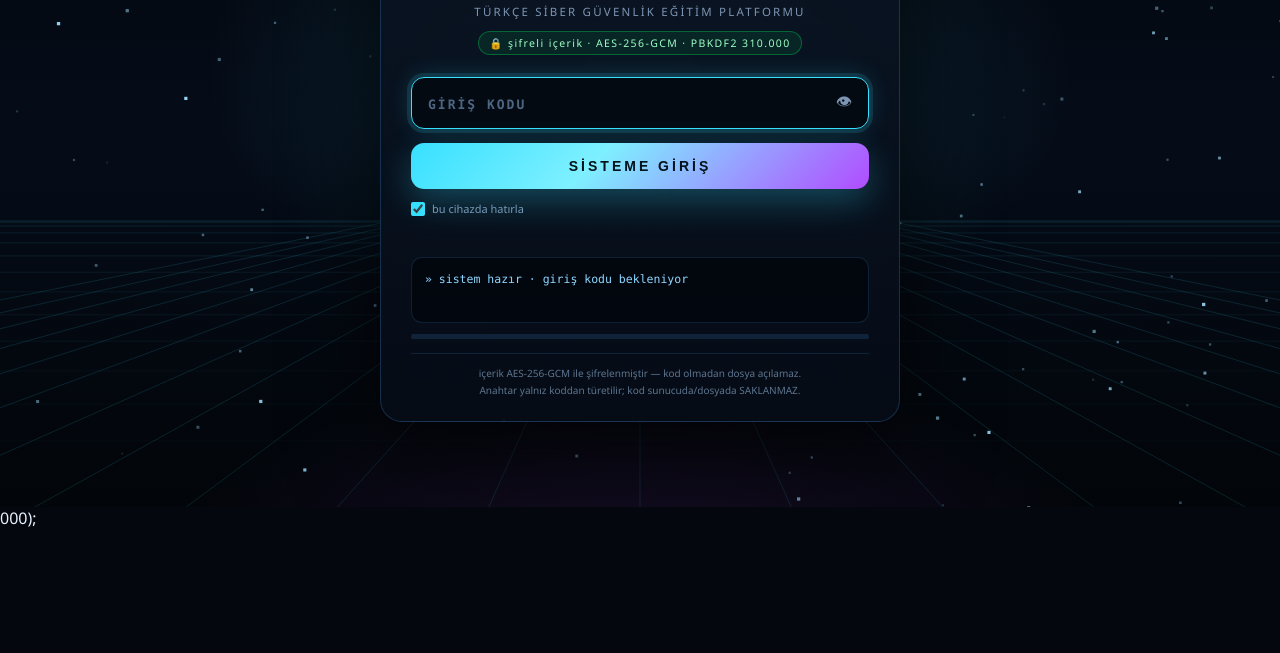
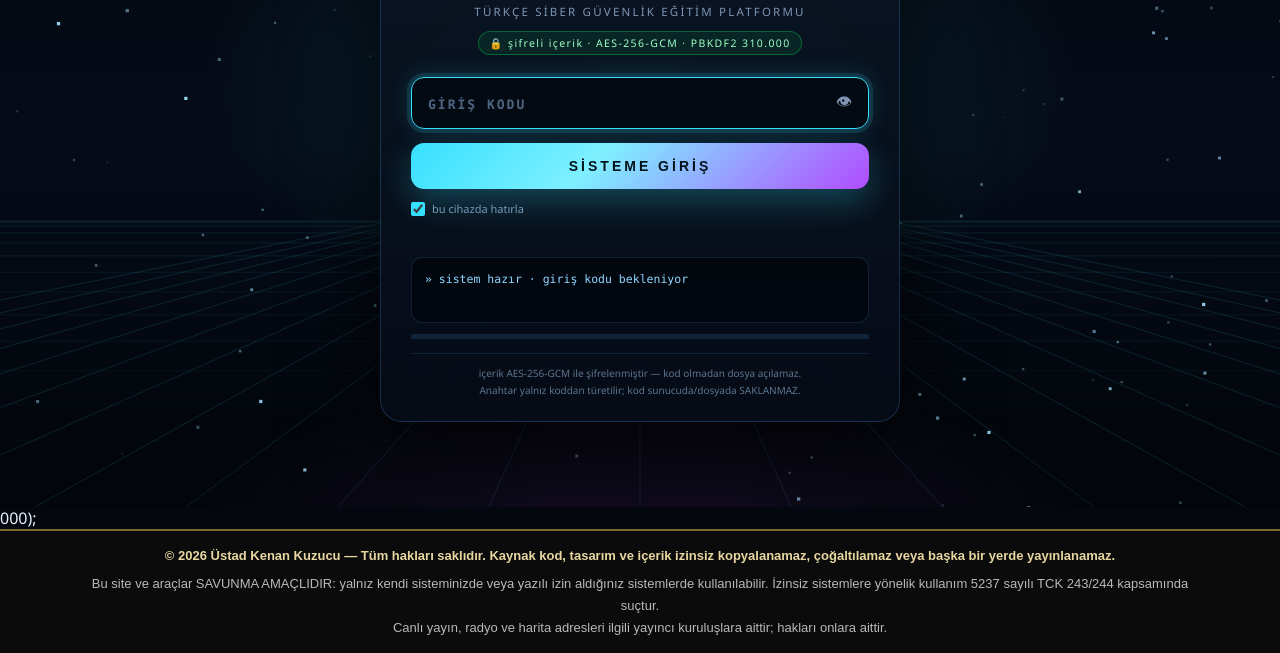
Before and after one commit to kenankuzucu/ustad-siber-egitim, a plain HTML site: page index.html in a window 1280 px wide. Shown: the part 293-946 px from the top of the page. Before the commit the page ends 822 px from the top, so only its background shows below. Drawn offline with Linux system fonts and the light colour scheme; animation ran at ten frames a second.

Commit message:
Yasal uyarı + telif şeridi eklendi (savunma amaçlı kullanım bildirimi) ve LICENSE

```diff
--- a/index.html
+++ b/index.html
@@ -1175,3 +1175,12 @@ KAPI.baslat();
 
 </body>
 </html>
+
+<!-- ==================== YASAL UYARI VE TELİF ŞERİDİ (otomatik eklendi) ==================== -->
+<div id="yzUyari" style="background:#0b0b0b;color:#b9b9b9;border-top:2px solid #7a6a2a;padding:14px 16px;font:13px/1.7 Arial,Helvetica,sans-serif;text-align:center">
+  <div style="max-width:1100px;margin:0 auto">
+    <div style="color:#e8d7a0;font-weight:bold;margin-bottom:6px">© 2026 Üstad Kenan Kuzucu — Tüm hakları saklıdır. Kaynak kod, tasarım ve içerik izinsiz kopyalanamaz, çoğaltılamaz veya başka bir yerde yayınlanamaz.</div>
+    <div>Bu site ve araçlar SAVUNMA AMAÇLIDIR: yalnız kendi sisteminizde veya yazılı izin aldığınız sistemlerde kullanılabilir. İzinsiz sistemlere yönelik kullanım 5237 sayılı TCK 243/244 kapsamında suçtur.</div><div>Canlı yayın, radyo ve harita adresleri ilgili yayıncı kuruluşlara aittir; hakları onlara aittir.</div>
+  </div>
+</div>
+<!-- ==================== /YASAL UYARI ==================== -->
```
